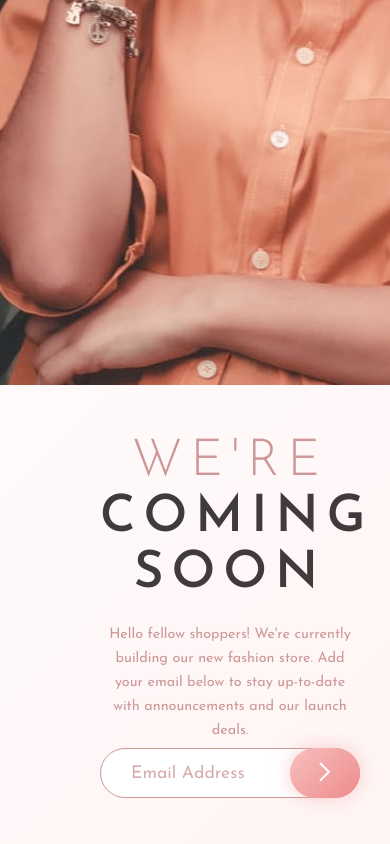
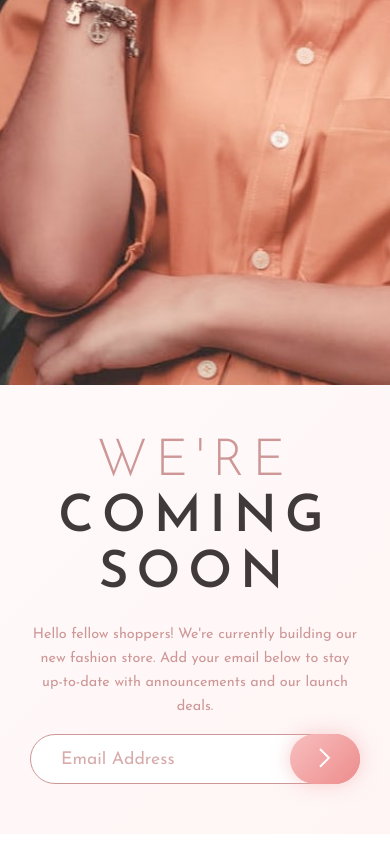
Before and after one commit to Cesar-creator/ReactjsApp-BaseApparel, a React app: page / in a window 390 px wide. Shown: the part 559-1403 px from the top of the page. Built offline with nearby package versions, Linux system fonts and the light colour scheme.

Commit message:
update styles

```diff
--- a/src/AppApparel.js
+++ b/src/AppApparel.js
@@ -35,7 +35,7 @@ export const AppApparel = () => {
                 <form onSubmit={handleSubmit}>
                     <label for="Email">Email Address</label>
 
-                    <input name='Email' id="Email" value={email} type="text" placeholder="Email Address" autoFocus onChange={handleChange} className={`${error ? 'error' : null}`} />
+                    <input name='Email' id="Email" value={email} type="text" placeholder="Email Address" autoFocus autoComplete='off' onChange={handleChange} className={`${error ? 'error' : null}`} />
 
                     <img src={iconError} className={`${error ? 'error-icon' : 'error-ocult'}`} alt="" />
 
--- a/src/styles/components/_apparel.scss
+++ b/src/styles/components/_apparel.scss
@@ -5,23 +5,14 @@
     justify-content: flex-end;
     align-items: center;
     background-image: linear-gradient(135deg, hsl(0, 0%, 100%), hsl(0, 100%, 98%));
-}
-
     .nft__container-left {
         width: 100%;
-    padding: 50px 30px 0 100px;
-}
-
+        padding: 50px 30px 0 200px;
         .nft__header {
             position: absolute;
             top: 40px;
             left: 100px;
         }
-
-img {
-    width: 150px;
-}
-
         .nft__title-container {
             letter-spacing: 0.5rem;
             font-size: 3.2rem;
@@ -29,12 +20,11 @@ img {
             text-transform: uppercase;
             color: hsl(0, 36%, 70%);
             line-height: 3.5rem;
-}
             .nft__span {
                 color: hsl(0, 6%, 24%);
                 font-weight: 700;
             }
-
+        }
         .nft__text-container {
             max-width: 450px;
             text-align: justify;
@@ -92,7 +82,6 @@ form {
                 }
             }
         }
-
         .error {
             border: 2px solid hsl(0, 93%, 68%);
         }
@@ -114,17 +103,20 @@ form {
             right: 85px;
             top: 24%;
         }
-
+        .form__arrow {
+            width: 12px;
+        }
+    }
+    img {
+        width: 150px;
+    }
     .nft__image-right {
         background-image: url("../../images/hero-desktop.jpg");
         width: 100%;
         height: 100vh;
         background-size: cover;
     }
-.form__arrow {
-    width: 12px;
 }
-
 @media only screen and (max-width: 768px) {
     .nft__container {
         padding-top: 100px;
@@ -134,18 +126,19 @@ form {
         padding-bottom: 50px;
         min-height: 100vh;
         width: 100%;
-    }
+        .nft__container-left {
+            padding: 50px 30px 0 30px;
             .nft__title-container {
                 text-align: center;
             }
-
             form {
                 margin: 0;
             }
-
             .nft__text-container {
-        margin-bottom: 5px;
+                margin-bottom: 15px;
                 max-width: none;
                 text-align: center;
             }
         }
+    }
+}
```
Lines whose indentation alone changed are shown as unchanged.
